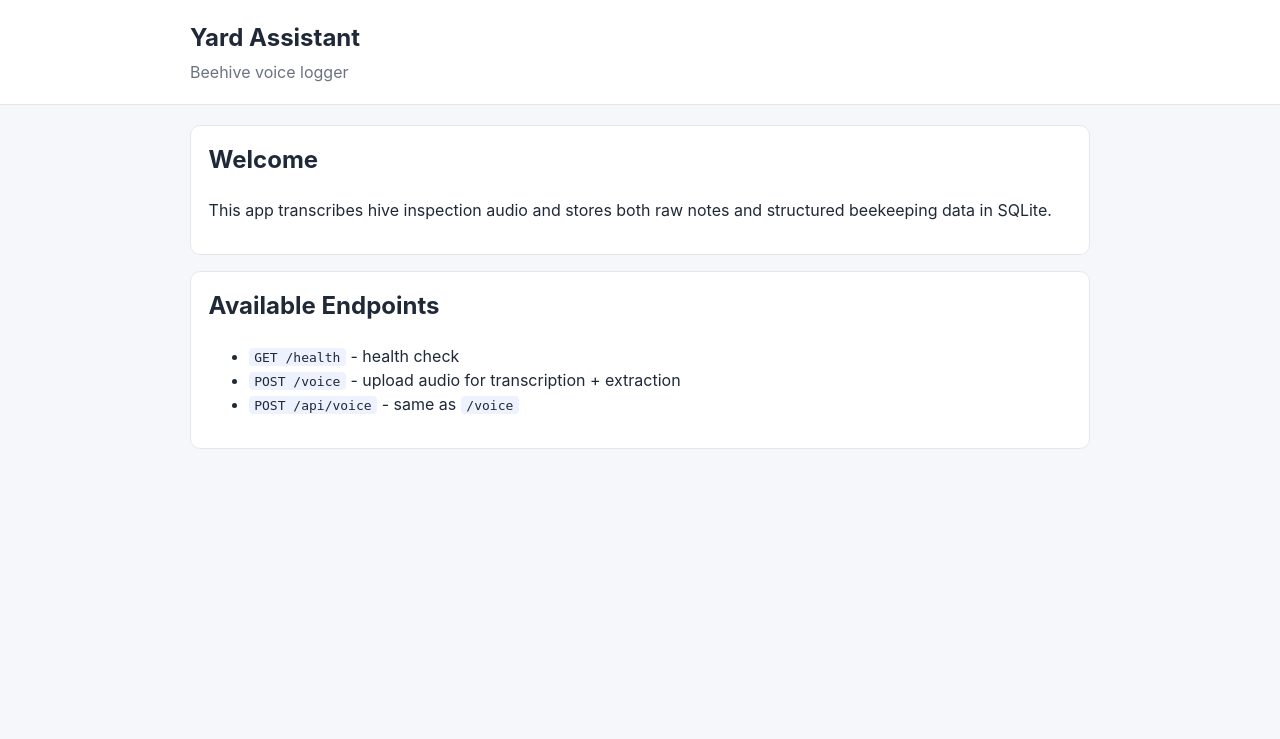
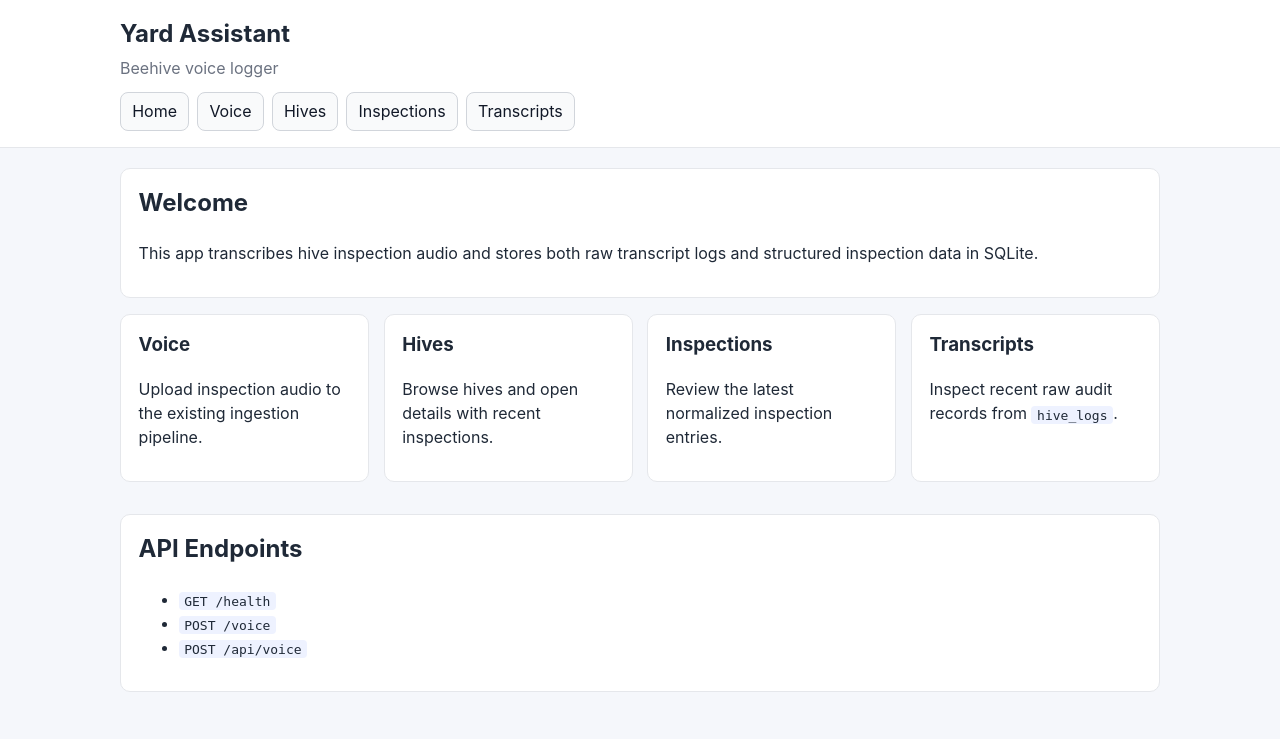
Before and after one commit to the-pr0x1mo/yard-assistant, a FastAPI app: page / in a window 1280 px wide. Shown: the top 739 px of the page. Run offline with FastAPI, Linux system fonts and the light colour scheme; parts of the project's set-up code (start-up, migrations or seed data) failed here and were passed over.

Commit message:
Working towards UI MVP. First UI MVP changes. Go commit before to undo.

```diff
--- a/assistant-api/app/main.py
+++ b/assistant-api/app/main.py
@@ -7,7 +7,16 @@ from fastapi.staticfiles import StaticFiles
 from fastapi.templating import Jinja2Templates
 from faster_whisper import WhisperModel
 
-from app.db import db_init, save_normalized_entry, save_raw_hive_log
+from app.db import (
+    db_init,
+    get_hive,
+    list_hive_inspections,
+    list_hives,
+    list_recent_inspections,
+    list_recent_logs,
+    save_normalized_entry,
+    save_raw_hive_log,
+)
 from app.services import build_legacy_preview, ollama_extract, utc_now_sql
 
 # Configuration
@@ -30,6 +39,39 @@ db_init()
 @app.get("/")
 def home(request: Request):
     return templates.TemplateResponse("index.html", {"request": request})
+
+
+@app.get("/hives")
+def hives_page(request: Request):
+    hives = list_hives()
+    return templates.TemplateResponse("hives.html", {"request": request, "hives": hives})
+
+
+@app.get("/hives/{hive_id}")
+def hive_detail_page(request: Request, hive_id: str):
+    hive = get_hive(hive_id)
+    inspections = list_hive_inspections(hive_id)
+    return templates.TemplateResponse(
+        "hive_detail.html",
+        {"request": request, "hive": hive, "hive_id": hive_id, "inspections": inspections},
+    )
+
+
+@app.get("/inspections")
+def inspections_page(request: Request):
+    inspections = list_recent_inspections()
+    return templates.TemplateResponse("inspections.html", {"request": request, "inspections": inspections})
+
+
+@app.get("/transcripts")
+def transcripts_page(request: Request):
+    logs = list_recent_logs()
+    return templates.TemplateResponse("transcripts.html", {"request": request, "logs": logs})
+
+
+@app.get("/voice")
+def voice_page(request: Request):
+    return templates.TemplateResponse("voice.html", {"request": request})
 
 
 # API routes
--- a/assistant-api/app/static/style.css
+++ b/assistant-api/app/static/style.css
@@ -11,14 +11,14 @@ body {
 }
 
 .container {
-  width: min(900px, 92vw);
+  width: min(1040px, 94vw);
   margin: 0 auto;
 }
 
 .site-header {
   background: #ffffff;
   border-bottom: 1px solid #e5e7eb;
-  padding: 1.25rem 0;
+  padding: 1rem 0;
 }
 
 .site-header h1 {
@@ -27,8 +27,28 @@ body {
 }
 
 .site-header p {
-  margin: 0.25rem 0 0;
+  margin: 0.25rem 0 0.75rem;
   color: #6b7280;
+}
+
+.site-nav {
+  display: flex;
+  flex-wrap: wrap;
+  gap: 0.5rem;
+}
+
+.site-nav a {
+  display: inline-block;
+  padding: 0.4rem 0.7rem;
+  border: 1px solid #d1d5db;
+  border-radius: 8px;
+  background: #f9fafb;
+  color: #111827;
+  text-decoration: none;
+}
+
+.site-nav a:hover {
+  background: #eef2ff;
 }
 
 main {
@@ -43,8 +63,103 @@ main {
   margin-bottom: 1rem;
 }
 
-h2 {
+.link-card {
+  text-decoration: none;
+  color: inherit;
+}
+
+.link-card:hover {
+  border-color: #c7d2fe;
+  background: #fafbff;
+}
+
+.grid-two {
+  display: grid;
+  grid-template-columns: repeat(auto-fit, minmax(220px, 1fr));
+  gap: 0.9rem;
+  margin-bottom: 1rem;
+}
+
+h2,
+h3,
+h4 {
   margin-top: 0;
+}
+
+.table-wrap {
+  overflow-x: auto;
+}
+
+table {
+  width: 100%;
+  border-collapse: collapse;
+  font-size: 0.95rem;
+}
+
+th,
+td {
+  border-bottom: 1px solid #e5e7eb;
+  text-align: left;
+  vertical-align: top;
+  padding: 0.55rem 0.45rem;
+}
+
+th {
+  font-weight: 600;
+  background: #f9fafb;
+}
+
+.kv {
+  display: grid;
+  grid-template-columns: 160px 1fr;
+  gap: 0.3rem 0.8rem;
+  margin: 0;
+}
+
+.kv dt {
+  font-weight: 600;
+}
+
+.kv dd {
+  margin: 0;
+}
+
+.form-stack {
+  display: grid;
+  gap: 0.7rem;
+}
+
+input[type="file"],
+button {
+  font: inherit;
+}
+
+button {
+  width: fit-content;
+  padding: 0.5rem 0.9rem;
+  border: 1px solid #d1d5db;
+  border-radius: 8px;
+  background: #111827;
+  color: #ffffff;
+  cursor: pointer;
+}
+
+button:hover {
+  background: #1f2937;
+}
+
+pre {
+  margin: 0.5rem 0 0;
+  white-space: pre-wrap;
+  word-break: break-word;
+  background: #f9fafb;
+  border: 1px solid #e5e7eb;
+  border-radius: 8px;
+  padding: 0.65rem;
+}
+
+.muted {
+  color: #6b7280;
 }
 
 code {
--- a/assistant-api/app/templates/base.html
+++ b/assistant-api/app/templates/base.html
@@ -11,6 +11,13 @@
     <div class="container">
       <h1>Yard Assistant</h1>
       <p>Beehive voice logger</p>
+      <nav class="site-nav" aria-label="Main navigation">
+        <a href="/">Home</a>
+        <a href="/voice">Voice</a>
+        <a href="/hives">Hives</a>
+        <a href="/inspections">Inspections</a>
+        <a href="/transcripts">Transcripts</a>
+      </nav>
     </div>
   </header>
 
--- a/assistant-api/app/templates/index.html
+++ b/assistant-api/app/templates/index.html
@@ -6,17 +6,36 @@
 <section class="card">
   <h2>Welcome</h2>
   <p>
-    This app transcribes hive inspection audio and stores both raw notes and structured
-    beekeeping data in SQLite.
+    This app transcribes hive inspection audio and stores both raw transcript logs and
+    structured inspection data in SQLite.
   </p>
 </section>
 
+<section class="grid-two">
+  <a class="card link-card" href="/voice">
+    <h3>Voice</h3>
+    <p>Upload inspection audio to the existing ingestion pipeline.</p>
+  </a>
+  <a class="card link-card" href="/hives">
+    <h3>Hives</h3>
+    <p>Browse hives and open details with recent inspections.</p>
+  </a>
+  <a class="card link-card" href="/inspections">
+    <h3>Inspections</h3>
+    <p>Review the latest normalized inspection entries.</p>
+  </a>
+  <a class="card link-card" href="/transcripts">
+    <h3>Transcripts</h3>
+    <p>Inspect recent raw audit records from <code>hive_logs</code>.</p>
+  </a>
+</section>
+
 <section class="card">
-  <h2>Available Endpoints</h2>
+  <h2>API Endpoints</h2>
   <ul>
-    <li><code>GET /health</code> - health check</li>
-    <li><code>POST /voice</code> - upload audio for transcription + extraction</li>
-    <li><code>POST /api/voice</code> - same as <code>/voice</code></li>
+    <li><code>GET /health</code></li>
+    <li><code>POST /voice</code></li>
+    <li><code>POST /api/voice</code></li>
   </ul>
 </section>
 {% endblock %}
```
Also changed, not shown: assistant-api/app/db.py (+142 -0 lines), assistant-api/app/templates/hive_detail.html (added, +61 -0 lines), assistant-api/app/templates/hives.html (added, +41 -0 lines), assistant-api/app/templates/inspections.html (added, +50 -0 lines), assistant-api/app/templates/transcripts.html (added, +29 -0 lines), assistant-api/app/templates/voice.html (added, +21 -0 lines).
